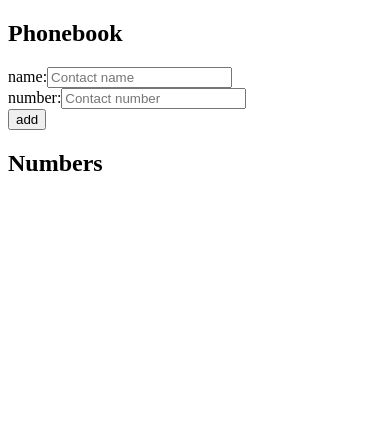
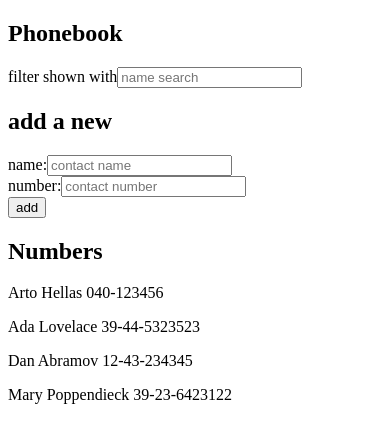
Before and after one commit to Hueeerta/full-stack-open-2022, a React (Create React App) app in the folder part2/phonebook/: page / in a window 390 px wide. Shown: the top 442 px of the page. Built offline with nearby package versions, Linux system fonts and the light colour scheme.

Commit message:
Part 2.9: The Phonebook, step4

```diff
--- a/part2/phonebook/src/App.js
+++ b/part2/phonebook/src/App.js
@@ -1,8 +1,49 @@
-import { useState } from "react";
+import { useState, useEffect } from "react";
 
 const App = () => {
   const [persons, setPersons] = useState({ name: "", number: "" });
-  const [newName, setNewName] = useState([]);
+  const [newContactList, setNewContactList] = useState([]);
+  const [nameSearch, setNewSearch] = useState("");
+
+  const getDataBase = () => {
+    const contactList = JSON.parse(localStorage.getItem("contactList"));
+    if (contactList) {
+      return contactList;
+    } else {
+      return [];
+    }
+  };
+
+  const postDataBase = (newData) => {
+    localStorage.setItem("contactList", JSON.stringify(newData));
+  };
+
+  useEffect(() => {
+    localStorage.setItem(
+      "contactList",
+      JSON.stringify([
+        { name: "Arto Hellas", number: "040-123456" },
+        { name: "Ada Lovelace", number: "39-44-5323523" },
+        { name: "Dan Abramov", number: "12-43-234345" },
+        { name: "Mary Poppendieck", number: "39-23-6423122" },
+      ])
+    );
+    setNewContactList(getDataBase());
+  }, []);
+
+  const handeSearch = (event) => {
+    setNewSearch(event.target.value);
+    if (event.target.value !== "") {
+      const newSearch = getDataBase().filter(
+        (contact) =>
+          contact.name.toLowerCase().indexOf(event.target.value.toLowerCase()) >
+          -1
+      );
+      setNewContactList(newSearch);
+    } else {
+      setNewContactList(getDataBase());
+    }
+  };
 
   const handleInputChange = (event) => {
     const newPerson = { ...persons };
@@ -12,22 +53,24 @@ const App = () => {
     setPersons(newPerson);
   };
 
-  const handleNewNames = (event) => {
+  const handleNewContactList = (event) => {
     event.preventDefault();
-    const newNameKeys = Object.getOwnPropertyNames(newName);
+    setNewContactList(getDataBase());
+    const newContactListKeys = Object.getOwnPropertyNames(newContactList);
     let inputIsNew = true;
-    for (const key of newNameKeys) {
-      if (newName[key].name === persons.name) {
+    for (const key of newContactListKeys) {
+      if (newContactList[key].name === persons.name) {
         inputIsNew = false;
         break;
       }
     }
     if (inputIsNew) {
-      const newPerson = [...newName];
-      newPerson.push(persons);
-      setNewName(newPerson);
+      const newPersonList = [...newContactList];
+      newPersonList.push(persons);
+      postDataBase(newPersonList);
+      setNewContactList(newPersonList);
     } else {
-      alert(`${persons.name} is already added to phonebook`);
+      alert(`${persons.name} is already added to phonebook.`);
     }
     setPersons({ name: "", number: "" });
   };
@@ -35,6 +78,17 @@ const App = () => {
   return (
     <>
       <h2>Phonebook</h2>
+      <label>
+        filter shown with
+        <input
+          id="search"
+          type="text"
+          value={nameSearch}
+          placeholder="name search"
+          onChange={handeSearch}
+        />
+      </label>
+      <h2>add a new</h2>
       <form>
         <label htmlFor="name">
           name:
@@ -42,7 +96,7 @@ const App = () => {
             id="name"
             type="text"
             value={persons.name}
-            placeholder="Contact name"
+            placeholder="contact name"
             onChange={handleInputChange}
           />
         </label>
@@ -53,17 +107,17 @@ const App = () => {
             id="number"
             type="text"
             value={persons.number}
-            placeholder="Contact number"
+            placeholder="contact number"
             onChange={handleInputChange}
           />
         </label>
         <br />
-        <button type="submit" onClick={handleNewNames}>
+        <button type="submit" onClick={handleNewContactList}>
           add
         </button>
       </form>
       <h2>Numbers</h2>
-      {newName.map((contact, index) => (
+      {newContactList.map((contact, index) => (
         <p key={index + "-" + contact.name}>
           {contact.name} {contact.number}
         </p>
```
